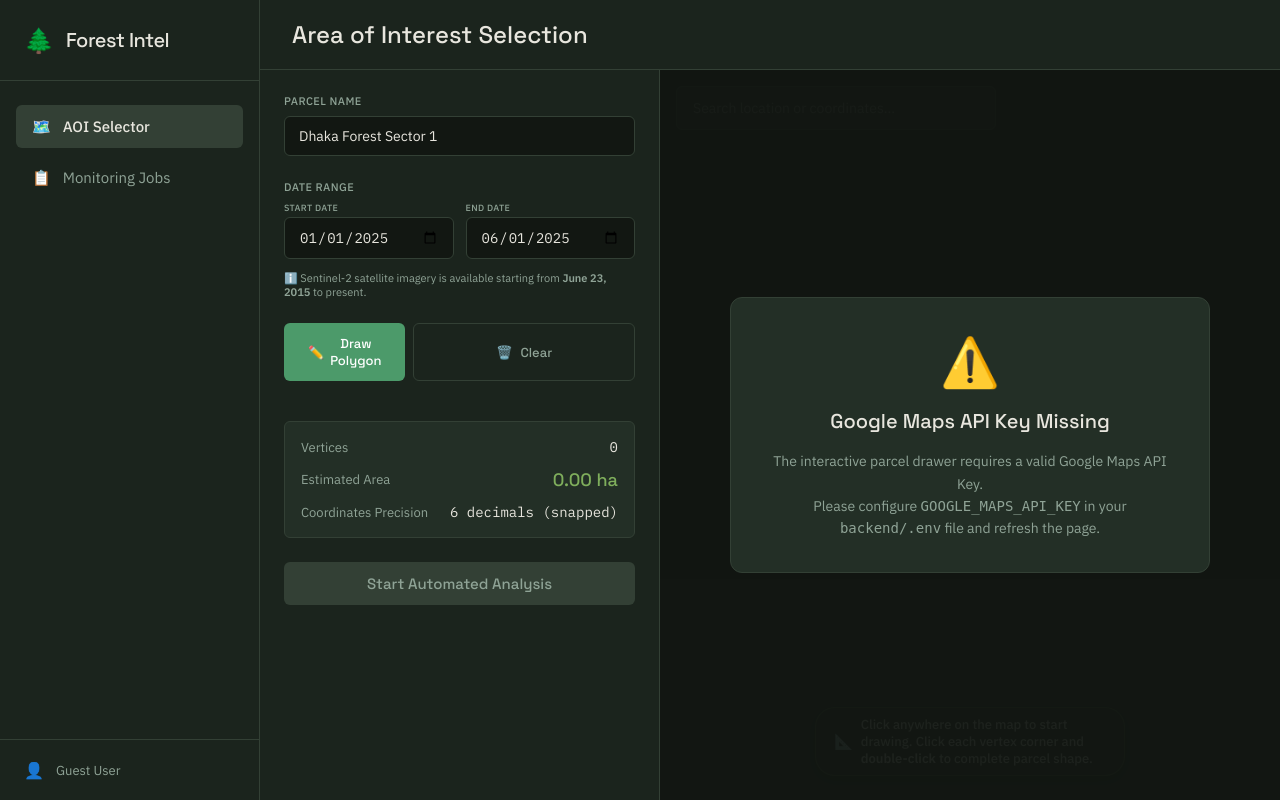
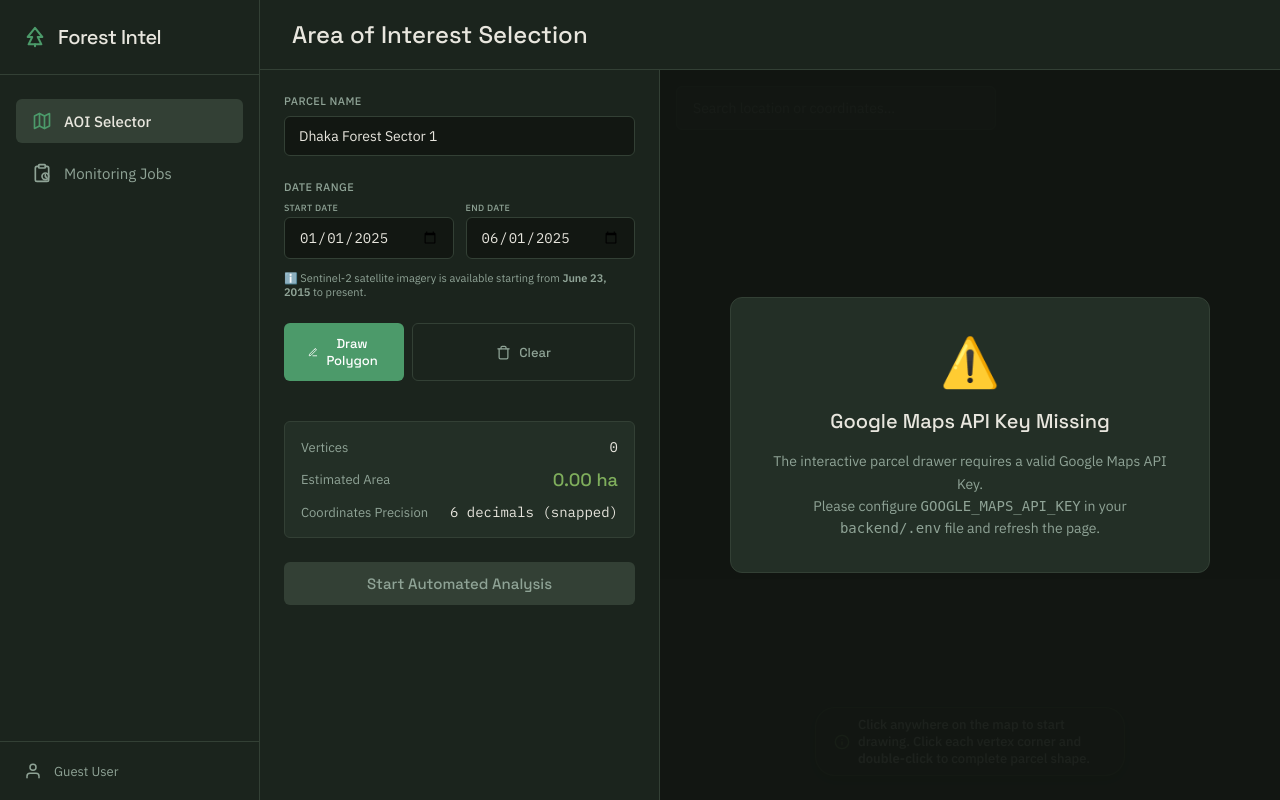
Before and after one commit to jaherunhasanrimon/Forest-Intelligence-System-FIS, a FastAPI app: page / in a window 1280 px wide. Run offline with FastAPI, Linux system fonts and the light colour scheme; parts of the project's set-up code (start-up, migrations or seed data) failed here and were passed over.

Commit message:
style(ui): replace emojis with modern Lucide vector SVG icons across navigation and action buttons

```diff
--- a/backend/app/static/css/main.css
+++ b/backend/app/static/css/main.css
@@ -114,6 +114,19 @@
   background-color: var(--border);
   color: var(--text-primary);
   font-weight: 500;
+}
+
+.nav-icon {
+  display: flex;
+  align-items: center;
+  justify-content: center;
+  width: 20px;
+  height: 20px;
+  flex-shrink: 0;
+}
+
+.nav-item.active .nav-icon {
+  color: var(--accent-action);
 }
 
 .sidebar-footer {
--- a/backend/app/templates/aoi_selector.html
+++ b/backend/app/templates/aoi_selector.html
@@ -33,10 +33,18 @@
         <!-- Drawing Action Controls -->
         <div style="display: flex; gap: 8px; margin-bottom: 16px;">
             <button id="draw-poly-btn" type="button" class="btn" style="flex: 1; background-color: var(--accent-action); color: #FFFFFF; font-size: 13px; font-weight: 500; display: flex; align-items: center; justify-content: center; gap: 6px;">
-                <span>✏️</span> Draw Polygon
+                <svg width="15" height="15" viewBox="0 0 24 24" fill="none" stroke="currentColor" stroke-width="2" stroke-linecap="round" stroke-linejoin="round">
+                    <path d="M12 20h9"/>
+                    <path d="M16.5 3.5a2.121 2.121 0 0 1 3 3L7 19l-4 1 1-4L16.5 3.5z"/>
+                </svg>
+                <span>Draw Polygon</span>
             </button>
             <button id="clear-poly-btn" type="button" class="btn" style="background-color: transparent; border: 1px solid var(--border); color: var(--text-secondary); font-size: 13px; padding: 8px 12px;" onclick="clearPreviousPolygon()">
-                <span>🗑️</span> Clear
+                <svg width="15" height="15" viewBox="0 0 24 24" fill="none" stroke="currentColor" stroke-width="2" stroke-linecap="round" stroke-linejoin="round">
+                    <polyline points="3 6 5 6 21 6"/>
+                    <path d="M19 6v14a2 2 0 0 1-2 2H7a2 2 0 0 1-2-2V6m3 0V4a2 2 0 0 1 2-2h4a2 2 0 0 1 2 2v2"/>
+                </svg>
+                <span>Clear</span>
             </button>
         </div>
 
@@ -72,7 +80,12 @@
 
         <!-- Drawing Instruction Tooltip Overlay -->
         <div style="position: absolute; bottom: 24px; left: 50%; transform: translateX(-50%); z-index: 5; background: rgba(18, 26, 20, 0.90); backdrop-filter: blur(8px); border: 1px solid rgba(127, 174, 92, 0.4); border-radius: 20px; padding: 8px 18px; color: #E8F0E6; font-size: 13px; font-weight: 500; pointer-events: none; box-shadow: 0 4px 15px rgba(0,0,0,0.4); display: flex; align-items: center; gap: 8px;">
-            <span style="font-size: 15px;">📐</span> <span>Click anywhere on the map to start drawing. Click each vertex corner and <b>double-click</b> to complete parcel shape.</span>
+            <svg width="16" height="16" viewBox="0 0 24 24" fill="none" stroke="#7FAE5C" stroke-width="2" stroke-linecap="round" stroke-linejoin="round" style="flex-shrink: 0;">
+                <circle cx="12" cy="12" r="10"/>
+                <line x1="12" y1="16" x2="12" y2="12"/>
+                <line x1="12" y1="8" x2="12.01" y2="8"/>
+            </svg>
+            <span>Click anywhere on the map to start drawing. Click each vertex corner and <b>double-click</b> to complete parcel shape.</span>
         </div>
 
         <!-- Map element -->
--- a/backend/app/templates/base.html
+++ b/backend/app/templates/base.html
@@ -19,22 +19,45 @@
         <!-- Sidebar Navigation -->
         <aside class="app-sidebar">
             <div class="sidebar-brand">
-                <span class="brand-logo">🌲</span>
+                <span class="brand-logo" style="display: flex; align-items: center; color: var(--accent-action);">
+                    <svg width="22" height="22" viewBox="0 0 24 24" fill="none" stroke="currentColor" stroke-width="2.2" stroke-linecap="round" stroke-linejoin="round">
+                        <path d="M12 2L4 12h5l-4 8h14l-4-8h5z"/>
+                        <path d="M12 20v2"/>
+                    </svg>
+                </span>
                 <span class="brand-name">Forest Intel</span>
             </div>
             <nav class="sidebar-nav">
                 <a href="/" class="nav-item {% if active_page == 'aoi' %}active{% endif %}">
-                    <span class="nav-icon">🗺️</span>
+                    <span class="nav-icon">
+                        <svg width="20" height="20" viewBox="0 0 24 24" fill="none" stroke="currentColor" stroke-width="2" stroke-linecap="round" stroke-linejoin="round">
+                            <polygon points="3 6 9 3 15 6 21 3 21 18 15 21 9 18 3 21"/>
+                            <line x1="9" y1="3" x2="9" y2="18"/>
+                            <line x1="15" y1="6" x2="15" y2="21"/>
+                        </svg>
+                    </span>
                     <span class="nav-label">AOI Selector</span>
                 </a>
                 <a href="/jobs" class="nav-item {% if active_page == 'jobs' %}active{% endif %}">
-                    <span class="nav-icon">📋</span>
+                    <span class="nav-icon">
+                        <svg width="20" height="20" viewBox="0 0 24 24" fill="none" stroke="currentColor" stroke-width="2" stroke-linecap="round" stroke-linejoin="round">
+                            <path d="M16 4h2a2 2 0 0 1 2 2v14a2 2 0 0 1-2 2H6a2 2 0 0 1-2-2V6a2 2 0 0 1 2-2h2"/>
+                            <rect x="8" y="2" width="8" height="4" rx="1" ry="1"/>
+                            <circle cx="16" cy="16" r="4"/>
+                            <polyline points="16 14 16 16 17.5 17.5"/>
+                        </svg>
+                    </span>
                     <span class="nav-label">Monitoring Jobs</span>
                 </a>
             </nav>
             <div class="sidebar-footer">
                 <div class="user-profile">
-                    <span class="user-avatar">👤</span>
+                    <span class="user-avatar" style="display: flex; align-items: center; color: var(--text-secondary);">
+                        <svg width="18" height="18" viewBox="0 0 24 24" fill="none" stroke="currentColor" stroke-width="2" stroke-linecap="round" stroke-linejoin="round">
+                            <path d="M20 21v-2a4 4 0 0 0-4-4H8a4 4 0 0 0-4 4v2"/>
+                            <circle cx="12" cy="7" r="4"/>
+                        </svg>
+                    </span>
                     <span class="user-name">Guest User</span>
                 </div>
             </div>
```
Also changed, not shown: backend/app/templates/jobs_list.html (+14 -4 lines).
